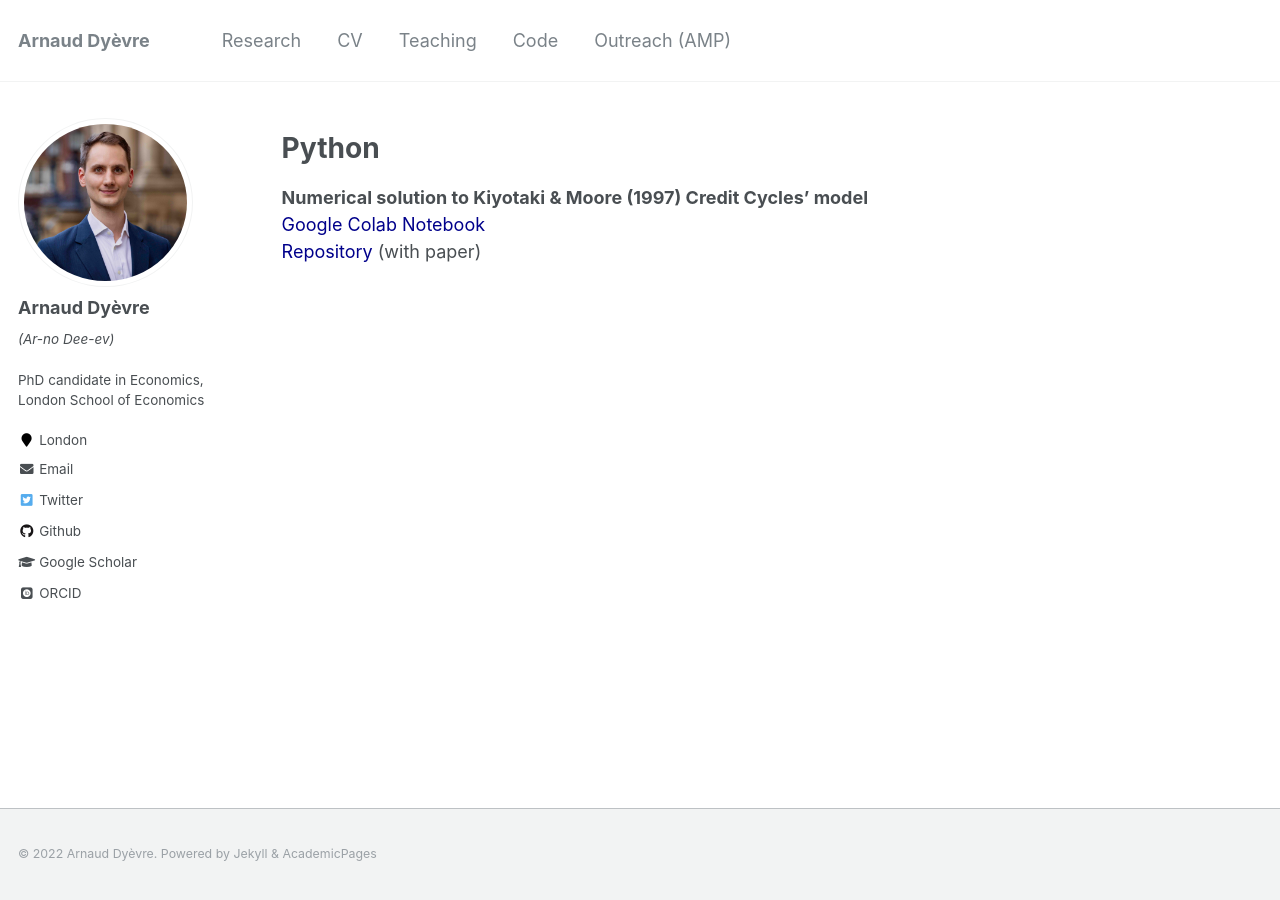
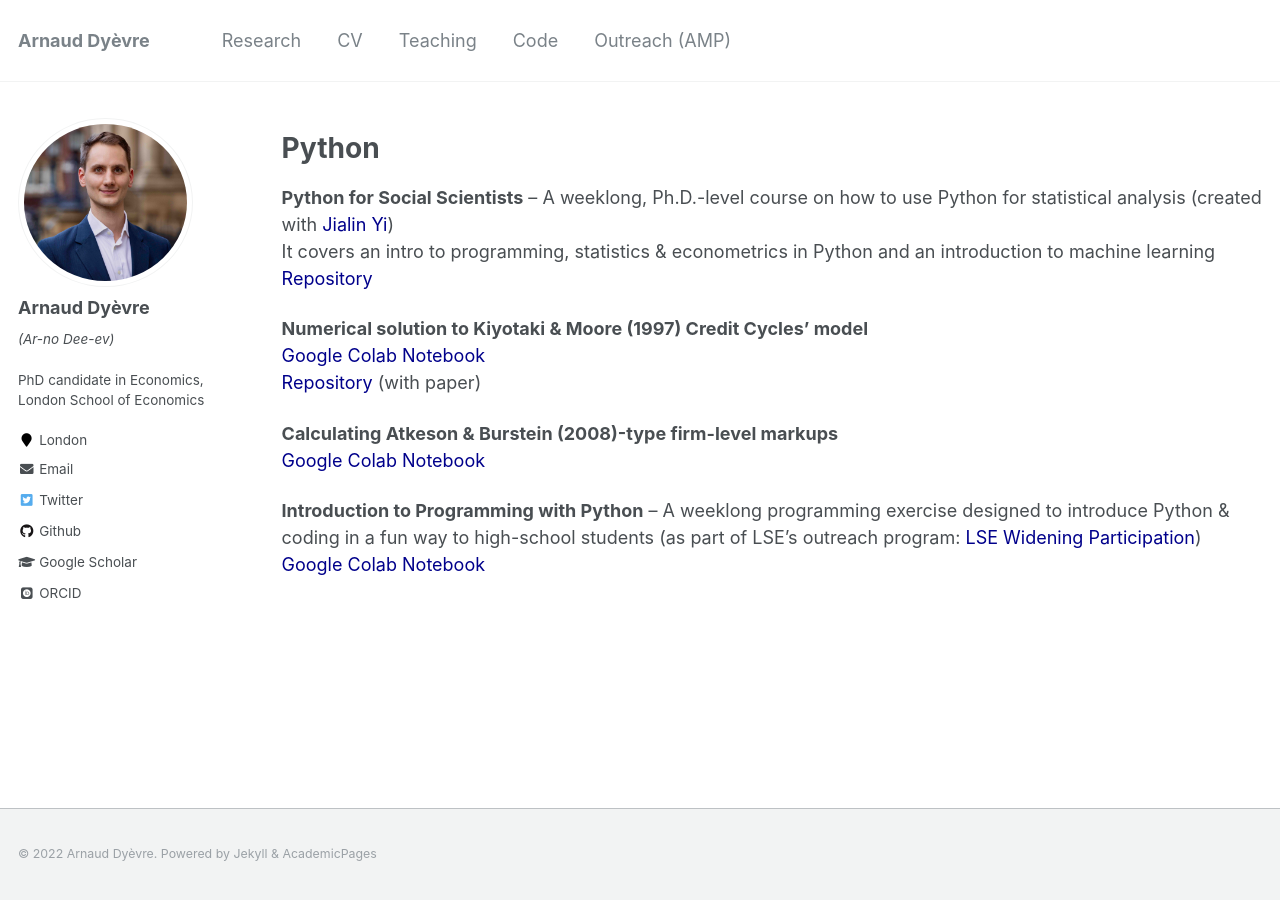
Before and after one commit to arnauddyevre/arnauddyevre.github.io, a Jekyll site: the page built from _pages/code.md, in a window 1280 px wide. Built offline with Jekyll 4.4.1, drawn with Linux system fonts in a browser that asks for light colours; some web fonts are replaced.

Commit message:
update code

```diff
--- a/_pages/code.md
+++ b/_pages/code.md
@@ -14,6 +14,16 @@ author_profile: true
 
 # Python
 
+**Python for Social Scientists** -- A weeklong, Ph.D.-level course on how to use Python for statistical analysis (created with <a href="https://jialinyi94.github.io" style="color:DarkBlue; text-decoration:none;">Jialin Yi</a>) <br>
+It covers an intro to programming, statistics & econometrics in Python and an introduction to machine learning <br>
+<a href="https://github.com/arnauddyevre/Python-for-Social-Scientists" style="color:DarkBlue; text-decoration:none;">Repository</a> <br>
+
 **Numerical solution to Kiyotaki & Moore (1997) Credit Cycles' model** <br>
 <a href="https://colab.research.google.com/drive/1GP6_GTYimMRJijYyu7ZQQPfRFs132y2A?usp=sharing" style="color:DarkBlue; text-decoration:none;">Google Colab Notebook</a> <br>
-<a href="https://github.com/arnauddyevre/Kiyotaki_Moore_1997" style="color:DarkBlue; text-decoration:none;">Repository</a> (with paper)
+<a href="https://github.com/arnauddyevre/Kiyotaki_Moore_1997" style="color:DarkBlue; text-decoration:none;">Repository</a> (with paper) <br>
+
+**Calculating Atkeson & Burstein (2008)-type firm-level markups** <br>
+<a href="https://colab.research.google.com/drive/1u6BpIirDeYjzD7_IlEL1ZwMp8LQ2UINU?usp=sharing" style="color:DarkBlue; text-decoration:none;">Google Colab Notebook</a> <br>
+
+**Introduction to Programming with Python** -- A weeklong programming exercise designed to introduce Python & coding in a fun way to high-school students (as part of LSE's outreach program: <a href="https://www.lse.ac.uk/study-at-lse/Undergraduate/widening-participation" style="color:DarkBlue; text-decoration:none;">LSE Widening Participation</a>)<br>
+<a href="https://colab.research.google.com/drive/1s2MsVJ6R9jOgXwb-ncLUKrII44MrgSXO?usp=sharing" style="color:DarkBlue; text-decoration:none;">Google Colab Notebook</a>
```
Also changed, not shown: 2 other files.
